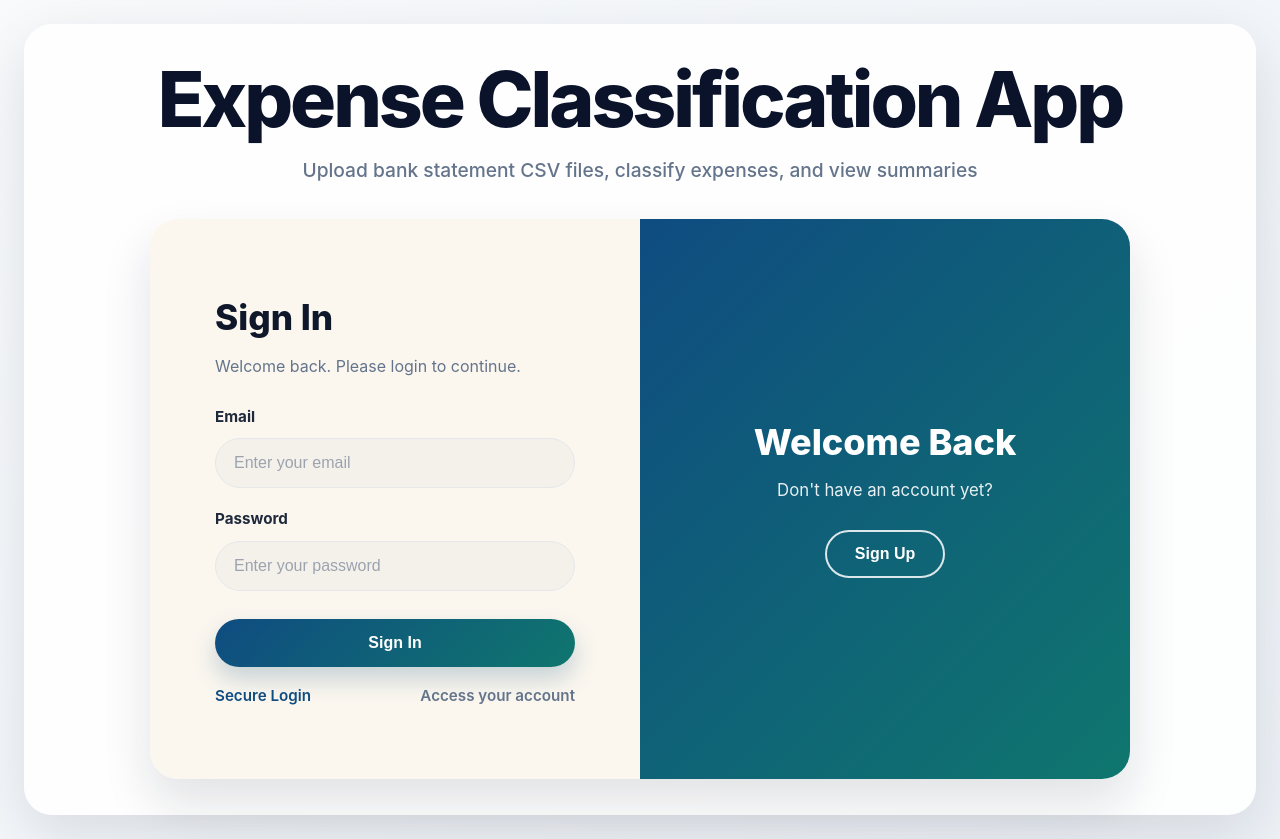
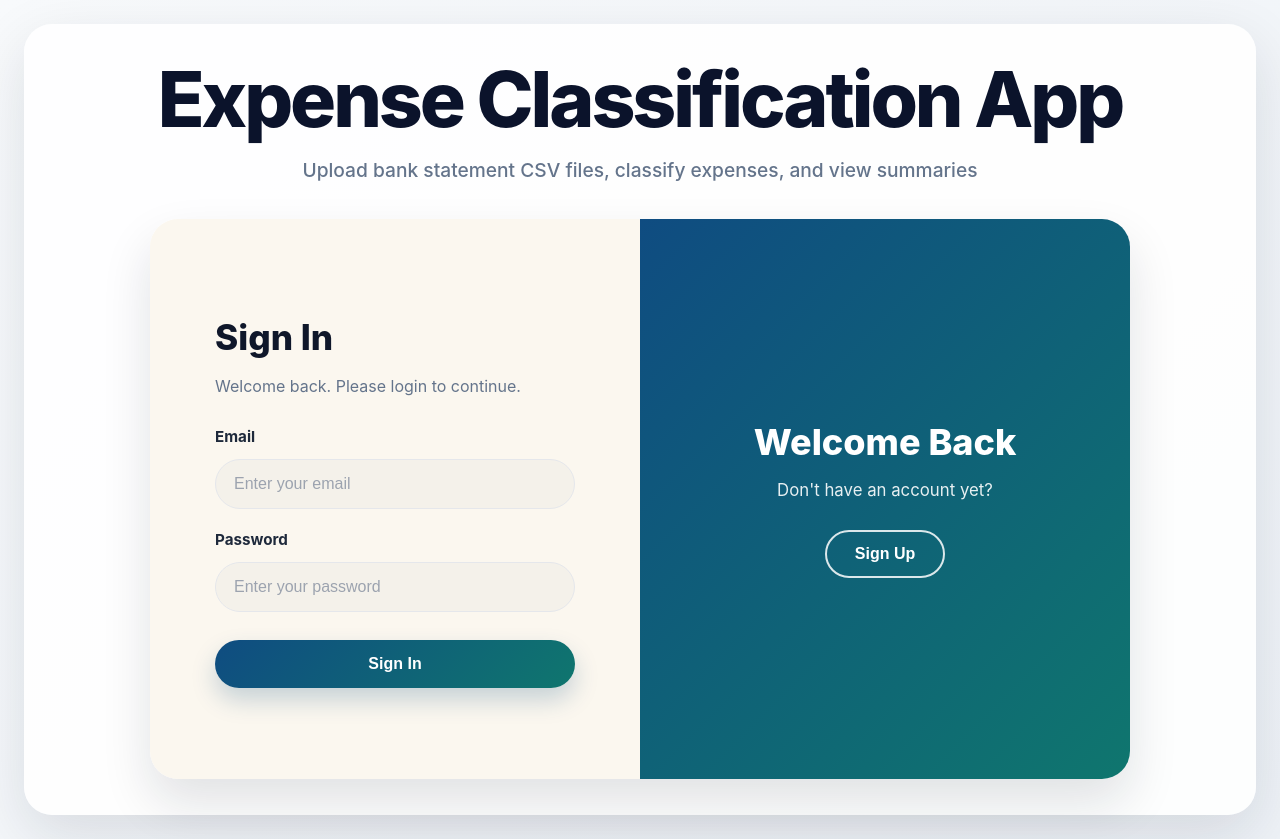
Before and after one commit to Anindita-DataScientist/expense-classification-app, a React app in the folder frontend/: page / in a window 1280 px wide. Built offline with nearby package versions, Linux system fonts and the light colour scheme; no server answers; the HTML template or start-up script is replaced by a standard one.

Commit message:
Update login page

```diff
--- a/frontend/src/pages/LoginPage.jsx
+++ b/frontend/src/pages/LoginPage.jsx
@@ -77,10 +77,6 @@ function LoginPage({ setCurrentPage, onLoginSuccess }) {
 
           {message && <p className="message-text">{message}</p>}
 
-          <div className="auth-bottom-row">
-            <span className="remember-text">Secure Login</span>
-            <span className="forgot-text">Access your account</span>
-          </div>
         </div>
       </div>
 
```
